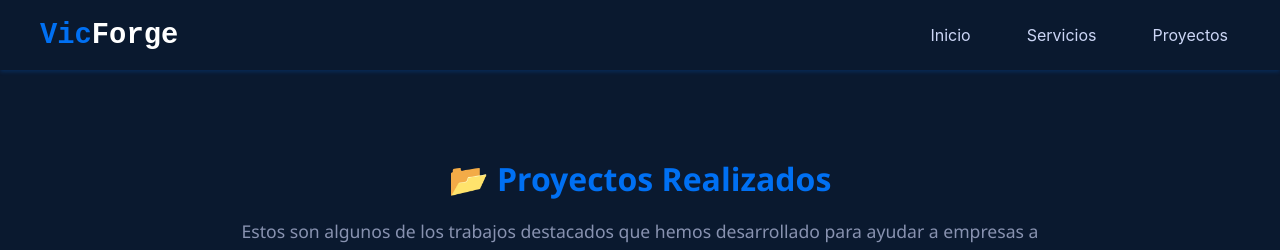
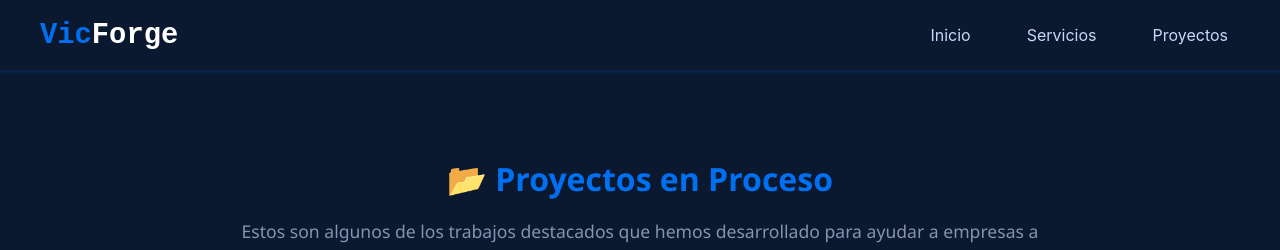
Before and after one commit to Victor-AGSP/cyber, a React (Create React App) app: page /proyectos in a window 1280 px wide. Shown: the top 250 px of the page. Built offline with nearby package versions, Linux system fonts and the light colour scheme.

Commit message:
Actualización

```diff
--- a/src/components/pages.jsx
+++ b/src/components/pages.jsx
@@ -22,7 +22,7 @@ function Pages() {
     <RevealOnScroll>
       <div className="pages-container">
         <section className="pages-header">
-          <h2>📂 Proyectos Realizados</h2>
+          <h2>📂 Proyectos en Proceso</h2>
           <p>
             Estos son algunos de los trabajos destacados que hemos desarrollado
             para ayudar a empresas a fortalecer su seguridad digital.
```
